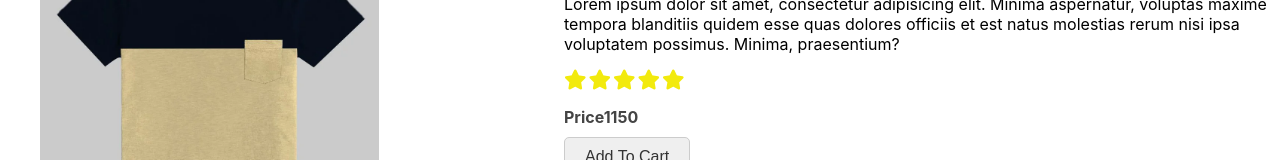
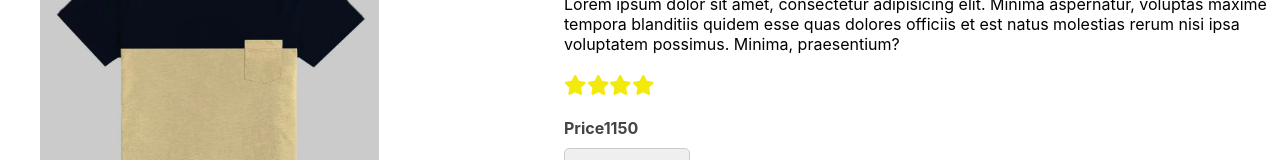
Before and after one commit to Moizajmal2456/EXD-Project, a React (Create React App) app: page /detailpage/1 in a window 1280 px wide. Shown: the part 188-348 px from the top of the page. Built offline with nearby package versions, Linux system fonts and the light colour scheme.

Commit message:
Make changes in Detail component

```diff
--- a/src/Components/Detail/Detail.jsx
+++ b/src/Components/Detail/Detail.jsx
@@ -2,6 +2,8 @@ import React, { useState } from 'react';
 import styles from "./styles.module.scss";
 import { AllProductData } from '../../Data';
 import { Link, useParams } from 'react-router-dom';
+import { FontAwesomeIcon } from '@fortawesome/react-fontawesome';
+import { faStar } from '@fortawesome/free-solid-svg-icons';
 import { useDispatch, useSelector } from 'react-redux';
 import { decrement, increment } from '../../Reducers/counter';
 
@@ -20,6 +22,7 @@ export const Detail = () => {
 
   const { id } = useParams();
   const product = AllProductData.find((m) => m.id == id);
+  const stars = Array(product.stars).fill(<FontAwesomeIcon icon={faStar} />);
 
   return (
     <div className={styles.container}>
@@ -30,11 +33,7 @@ export const Detail = () => {
         <h1>{product.heading}</h1>
         <p>{product.text}</p>
         <p className={styles.stars}>
-          <i class="fa-solid fa-star"></i>
-          <i class="fa-solid fa-star"></i>
-          <i class="fa-solid fa-star"></i>
-          <i class="fa-solid fa-star"></i>
-          <i class="fa-solid fa-star"></i>
+          {stars}
         </p>
         <b>Price{product.price}</b>
         {/* <div className={styles.counter}>
--- a/src/Components/Detail/styles.module.scss
+++ b/src/Components/Detail/styles.module.scss
@@ -16,12 +16,9 @@
         width: 60%;
         padding-right: 30px;
         .stars{
-            i{
               font-size: 20px;
               color:#f2ea0d;
               margin-right: 2px;
-
-            }
         }
         b{
             color: #444444;
```
